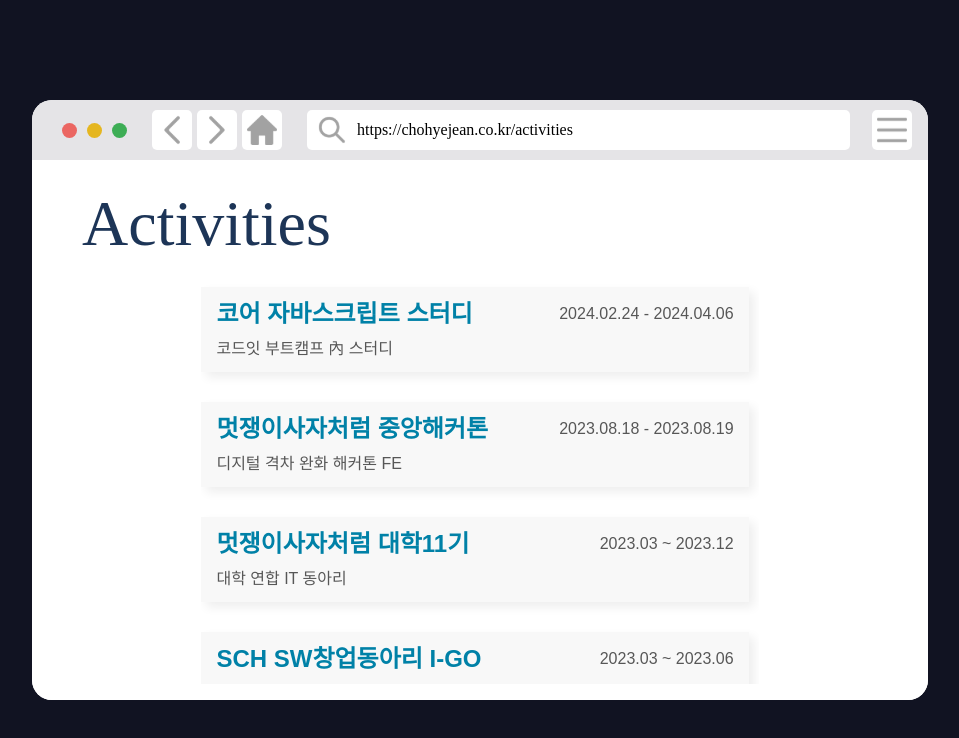
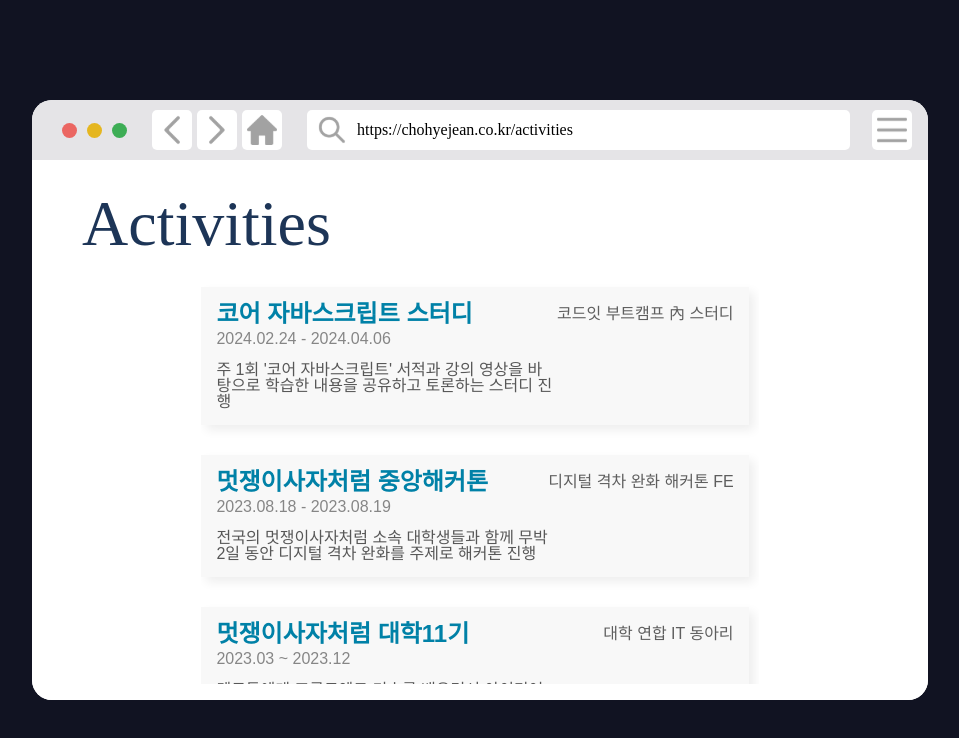
Before and after one commit to MEGUMMY1/Portfolio, a Next.js app: page /activities in a window 1280 px wide. Shown: the top 738 px of the page, without its empty margins (160-1119 px from the left). Built offline with nearby package versions, Linux system fonts and the light colour scheme; a web font is replaced by a local one.

Commit message:
Docs: Activities detail 추가

```diff
--- a/components/Activities/Activities.json
+++ b/components/Activities/Activities.json
@@ -2,36 +2,43 @@
   {
     "activity_name": "코어 자바스크립트 스터디",
     "description": "코드잇 부트캠프 內 스터디",
+    "detail": "주 1회 '코어 자바스크립트' 서적과 강의 영상을 바탕으로 학습한 내용을 공유하고 토론하는 스터디 진행",
     "period": "2024.02.24 - 2024.04.06"
   },
   {
     "activity_name": "멋쟁이사자처럼 중앙해커톤",
     "description": "디지털 격차 완화 해커톤 FE",
+    "detail": "전국의 멋쟁이사자처럼 소속 대학생들과 함께 무박 2일 동안 디지털 격차 완화를 주제로 해커톤 진행",
     "period": "2023.08.18 - 2023.08.19"
   },
   {
     "activity_name": "멋쟁이사자처럼 대학11기",
     "description": "대학 연합 IT 동아리",
+    "detail": "멘토들에게 프론트엔드 기초를 배우면서 아이디어톤, 해커톤, 토이 프로젝트, 클론 코딩, 팀별 프로젝트 참여",
     "period": "2023.03 ~ 2023.12"
   },
   {
     "activity_name": "SCH SW창업동아리 I-GO",
     "description": "교내 창업 SW 동아리",
+    "detail": "멋쟁이사자처럼 팀원들과 함께 창업 SW 동아리를 구성하여 팀 활동에 집중해서 프로젝트 진행",
     "period": "2023.03 ~ 2023.06"
   },
   {
     "activity_name": "SCH SW프런티어 1기",
-    "description": "교내 SW 프런티어",
+    "description": "교내 SW 사업단 주관 SW 프런티어",
+    "detail": "스마트워치를 통해 저장한 혈압, 심박수 빅데이터를 기록하여 보여주는 서비스 개발에서 프론트엔드 담당",
     "period": "2022.06 ~ 2022.12"
   },
   {
     "activity_name": "학과 학생회",
     "description": "부학회장",
+    "detail": "학과 학생회의 부학회장으로서 행사 기획 및 진행, 총무 업무, 회의 진행",
     "period": "2022.03 ~ 2023.02"
   },
   {
     "activity_name": "컴퓨터소프트웨어공학 전공",
     "description": "",
+    "detail": "",
     "period": "2020.03 ~ 2024.02"
   }
 ]
--- a/components/Activities/Activities.module.scss
+++ b/components/Activities/Activities.module.scss
@@ -106,7 +106,9 @@
 }
 
 .activity_period {
-  color: #575757;
+  color: #868686;
+  margin-top: 5px;
+  margin-bottom: 15px;
 
   @media (max-width: $Mobile) {
     font-size: 14px;
@@ -114,6 +116,14 @@
 }
 
 .activity_description {
+  color: #5e5e5e;
+}
+
+.activity_detail {
+  width: 65%;
   color: #575757;
-  margin-top: 15px;
+
+  @media (max-width: $Mobile) {
+    width: 100%;
+  }
 }
--- a/components/Activities/Activities.tsx
+++ b/components/Activities/Activities.tsx
@@ -46,11 +46,13 @@ export default function Activities() {
           >
             <div className={styles.activity_div}>
               <h3 className={styles.activity_name}>{activity.activity_name}</h3>
-              <p className={styles.activity_period}>{activity.period}</p>
+              <p className={styles.activity_description}>
+                {activity.description}
+              </p>
             </div>
-            <p className={styles.activity_description}>
-              {activity.description}
-            </p>
+
+            <p className={styles.activity_period}>{activity.period}</p>
+            <p className={styles.activity_detail}>{activity.detail}</p>
           </motion.div>
         ))}
       </motion.div>
```
